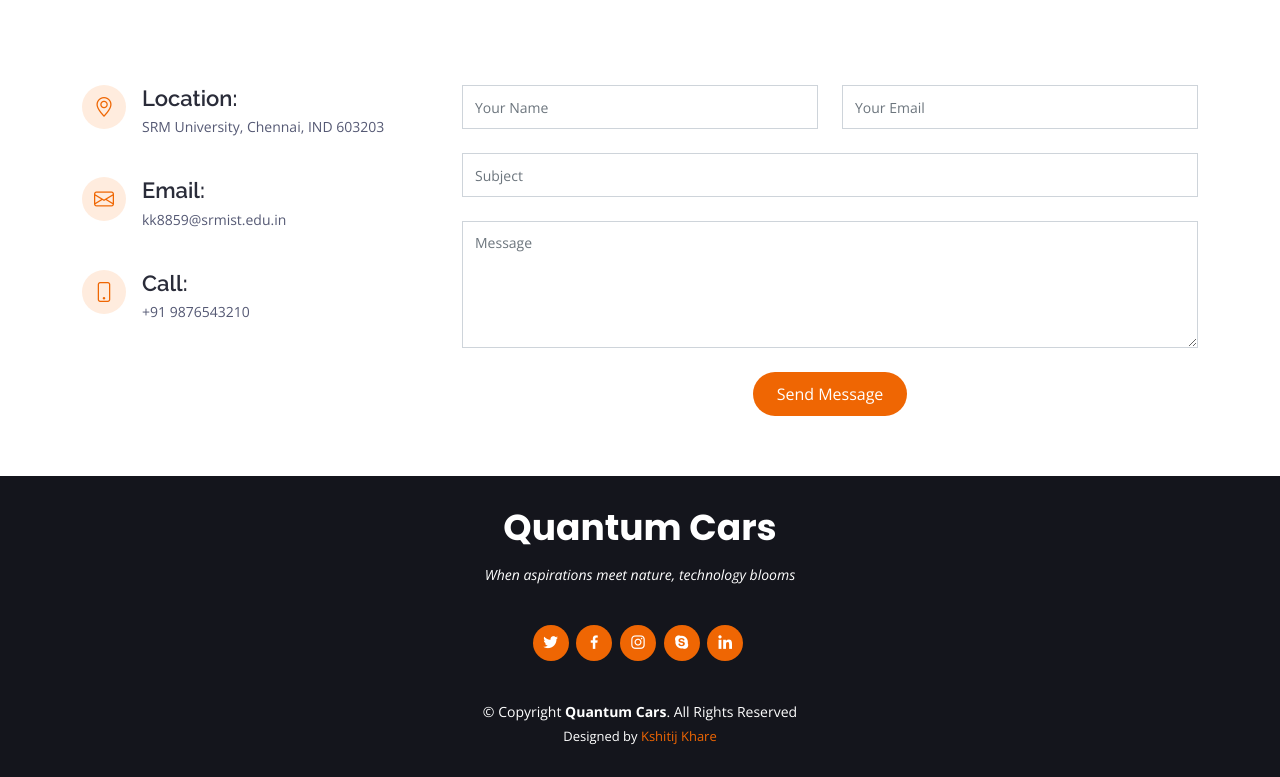
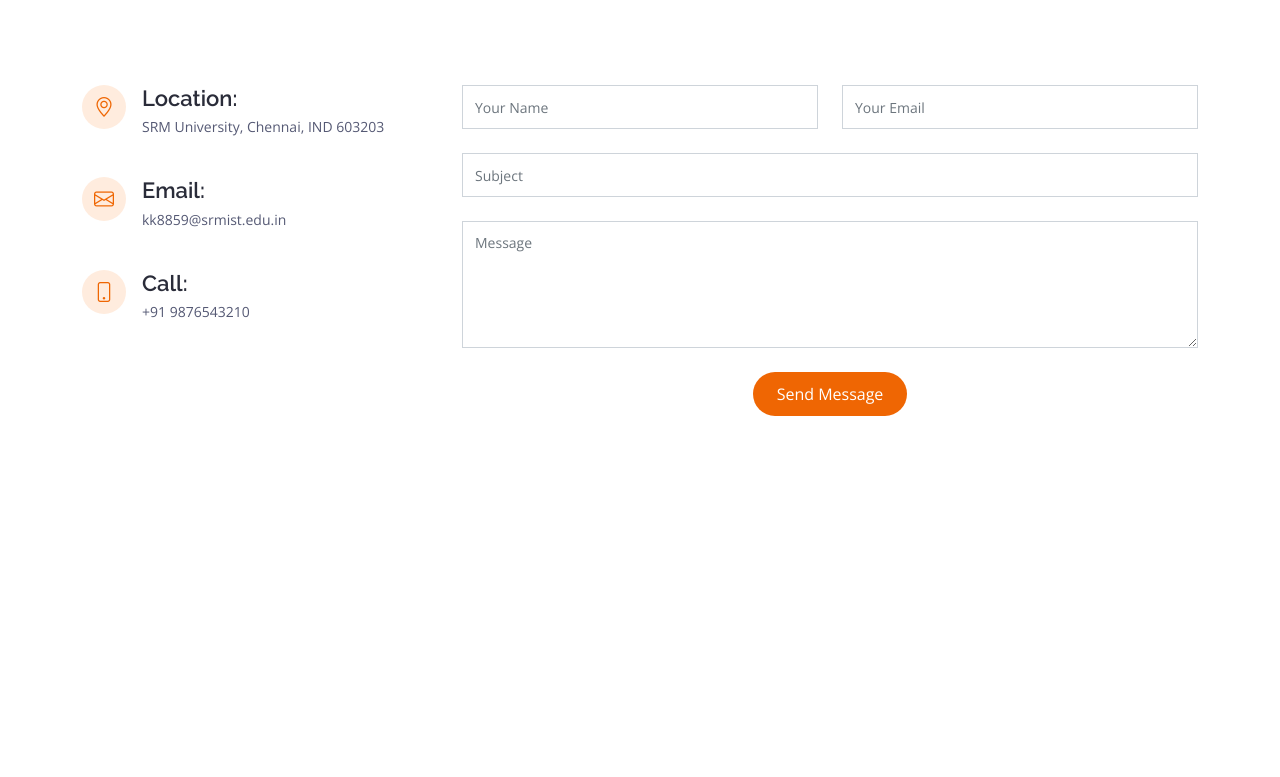
Before and after one commit to My-Web-Station/Quantum-Cars, a plain HTML site: page index.html in a window 1280 px wide. Shown: the part 3948-4725 px from the top of the page. After the commit the page ends 4424 px from the top, so only its background shows below. Drawn offline with nearby package versions, Linux system fonts and the light colour scheme.

Commit message:
Update index.html

```diff
--- a/index.html
+++ b/index.html
@@ -544,30 +544,7 @@
 
   </main><!-- End #main -->
 
-  <!-- ======= Footer ======= -->
-  <footer id="footer">
-    <div class="container">
-      <h3>Quantum Cars</h3>
-      <p>When aspirations meet nature, technology blooms</p>
-      <div class="social-links">
-        <a href="#" class="twitter"><i class="bx bxl-twitter"></i></a>
-        <a href="#" class="facebook"><i class="bx bxl-facebook"></i></a>
-        <a href="#" class="instagram"><i class="bx bxl-instagram"></i></a>
-        <a href="#" class="google-plus"><i class="bx bxl-skype"></i></a>
-        <a href="#" class="linkedin"><i class="bx bxl-linkedin"></i></a>
-      </div>
-      <div class="copyright">
-        &copy; Copyright <strong><span>Quantum Cars</span></strong>. All Rights Reserved
-      </div>
-      <div class="credits">
-        <!-- All the links in the footer should remain intact. -->
-        <!-- You can delete the links only if you purchased the pro version. -->
-        <!-- Licensing information: https://bootstrapmade.com/license/ -->
-        <!-- Purchase the pro version with working PHP/AJAX contact form: https://bootstrapmade.com/Quantum Cars-bootstrap-template/ -->
-        Designed by <a href="https://qc.netlify.app/">Kshitij Khare</a>
-      </div>
-    </div>
-  </footer><!-- End Footer -->
+
 
   <a href="#" class="back-to-top d-flex align-items-center justify-content-center"><i class="bi bi-arrow-up-short"></i></a>
 
```
